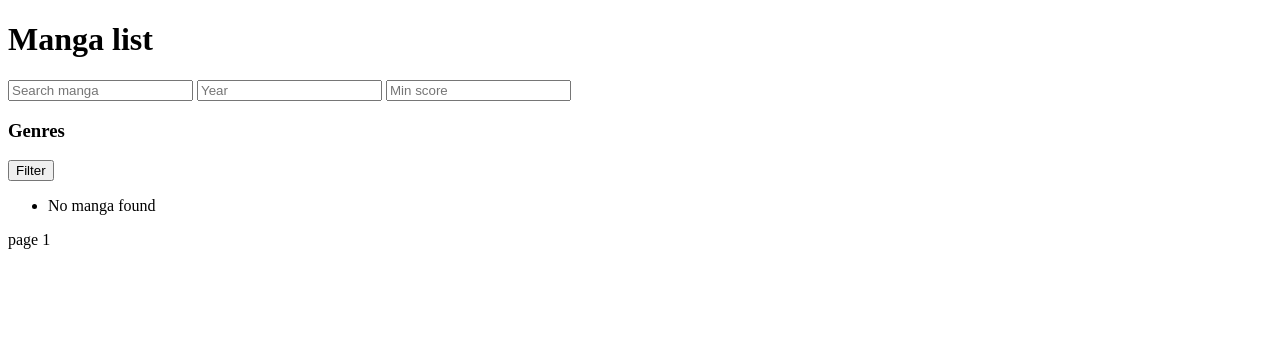
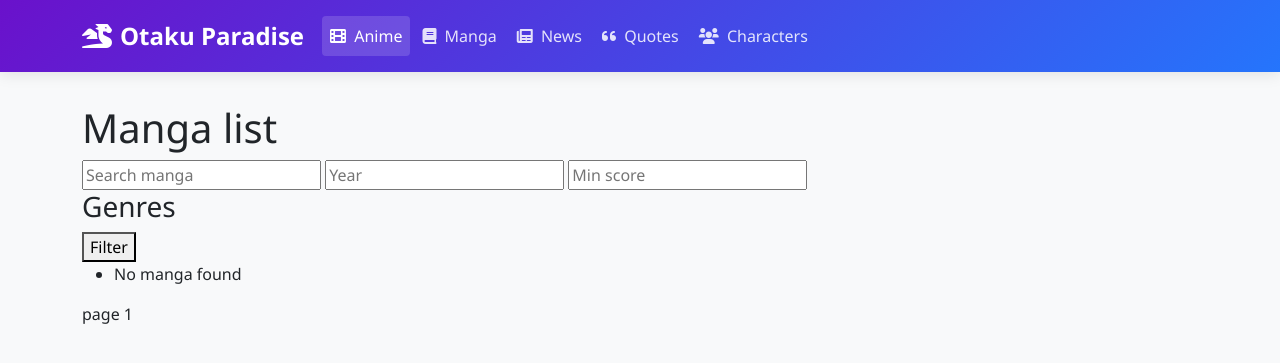
Before and after one commit to J0na555/OtakuParadise, a Django app: page /manga/ in a window 1280 px wide. Shown: the top 363 px of the page. Run offline with Django 5.2, Linux system fonts and the light colour scheme; data that the repository does not hold is empty.

Commit message:
added a base.html file with a navbar

```diff
--- a/characters/templates/characters/character_detail.html
+++ b/characters/templates/characters/character_detail.html
@@ -1,3 +1,7 @@
+{% extends "base.html" %}
+{% block title %} Anime - Otaku Paradise {% endblock %}
+
+{% block content %}
 <h1>{{ char.character.name }}</h1>
 <img src="{{ character.images.jpg.image_url }}" width="150" alt="{{ character.name}}">
 <h3>{{ character.name_kanji }} {{ character.name }}</h3>
@@ -24,3 +28,4 @@
 </ul>
 
 <a href="{% url 'characters:character_list' %}">Back</a>
+{% endblock %}
--- a/characters/templates/characters/character_list.html
+++ b/characters/templates/characters/character_list.html
@@ -1,3 +1,7 @@
+{% extends "base.html" %}
+{% block title %} Characters - Otaku Paradise {% endblock %}
+
+{% block content %}
 <h1>Anime Characters</h1>
 <form class="mb-4" method="get" >
     <input type="text" name="q" placeholder="Search..." value="{{ query }}">
@@ -56,3 +60,4 @@
         <a href="?page={{ page|add:"1" }}">Next</a>
     {% endif %}
 </div>
+{% endblock %}
--- a/manga/templates/manga/manga_list.html
+++ b/manga/templates/manga/manga_list.html
@@ -1,11 +1,7 @@
-<!DOCTYPE html>
-<html lang="en">
-<head>
-    <meta charset="UTF-8">
-    <meta name="viewport" content="width=device-width, initial-scale=1.0">
-    <title>manga-list</title>
-</head>
-<body>
+{% extends "base.html" %}
+{% block title %} Manga - Otaku Paradise {% endblock %}
+
+{% block content %}
     <h1>Manga list</h1>
 
     <form action="" method="get">
@@ -44,5 +40,4 @@
             <a href="?q={{ query }}{% for g in selected_genres %}&genres={{ g }}{% endfor %}&year={{ year }}&min_score={{ min_score }}&page={{ current_page|add:"1" }}">Next</a>
         {% endif %}
     </div>
-</body>
-</html>
+{% endblock %}
--- a/otakuparadise/settings.py
+++ b/otakuparadise/settings.py
@@ -43,7 +43,6 @@ INSTALLED_APPS = [
     'manga',
     'news',
     'quotes',
-    'waifus',
 ]
 
 MIDDLEWARE = [
@@ -61,7 +60,7 @@ ROOT_URLCONF = 'otakuparadise.urls'
 TEMPLATES = [
     {
         'BACKEND': 'django.template.backends.django.DjangoTemplates',
-        'DIRS': [],
+        'DIRS': [BASE_DIR/"templates"],
         'APP_DIRS': True,
         'OPTIONS': {
             'context_processors': [
@@ -122,6 +121,9 @@ USE_TZ = True
 # https://docs.djangoproject.com/en/5.2/howto/static-files/
 
 STATIC_URL = 'static/'
+STATICFILES_DIRS  = [
+    BASE_DIR/"static"
+]
 
 # Default primary key field type
 # https://docs.djangoproject.com/en/5.2/ref/settings/#default-auto-field
--- /dev/null
+++ b/static/css/styles.css
@@ -0,0 +1,51 @@
+        body {
+            background-color: #f8f9fa;
+            font-family: 'Segoe UI', Tahoma, Geneva, Verdana, sans-serif;
+            padding-top: 80px; /* Account for fixed navbar */
+        }
+        .navbar {
+            background: linear-gradient(135deg, #6a11cb 0%, #2575fc 100%);
+            box-shadow: 0 2px 15px rgba(0, 0, 0, 0.1);
+            padding: 0.8rem 1rem;
+        }
+        .navbar-brand {
+            font-weight: 700;
+            color: #fff !important;
+            font-size: 1.5rem;
+            display: flex;
+            align-items: center;
+        }
+        .nav-link {
+            color: rgba(255, 255, 255, 0.85) !important;
+            font-weight: 500;
+            transition: all 0.3s ease;
+            padding: 0.5rem 1rem;
+            border-radius: 4px;
+            margin: 0 2px;
+        }
+        .nav-link:hover {
+            color: #fff !important;
+            background-color: rgba(255, 255, 255, 0.1);
+            transform: translateY(-2px);
+        }
+        .nav-link.active {
+            background-color: rgba(255, 255, 255, 0.15);
+            color: #fff !important;
+        }
+        .navbar-toggler {
+            border: none;
+            color: white !important;
+            padding: 0.5rem;
+        }
+        .navbar-toggler:focus {
+            box-shadow: none;
+        }
+
+        @media (max-width: 992px) {
+            .navbar-nav {
+                padding: 10px 0;
+            }
+            .nav-link {
+                margin: 2px 0;
+            }
+        }
--- /dev/null
+++ b/templates/base.html
@@ -0,0 +1,52 @@
+{% load static %}
+<!DOCTYPE html>
+<html lang="en">
+<head>
+    <meta charset="UTF-8">
+    <meta name="viewport" content="width=device-width, initial-scale=1.0">
+    <title>{% block title %} Otaku Paradise {% endblock %}</title>
+    <link href="https://cdn.jsdelivr.net/npm/bootstrap@5.3.3/dist/css/bootstrap.min.css" rel="stylesheet">
+    <link rel="stylesheet" href="https://cdnjs.cloudflare.com/ajax/libs/font-awesome/6.0.0/css/all.min.css">
+    <link rel="stylesheet" href="{% static 'css/styles.css' %}">
+    <link rel="icon" type="image/jpeg" href="{% static 'img/favicon.jpg' %}">
+</head>
+<body>
+    <nav class="navbar navbar-expand-lg navbar-dark fixed-top">
+        <div class="container">
+            <a class="navbar-brand" href="#">
+                <i class="fas fa-dragon me-2"></i>Otaku Paradise
+            </a>
+            <button class="navbar-toggler" type="button" data-bs-toggle="collapse" data-bs-target="#navbarContent" aria-controls="navbarContent" aria-expanded="false" aria-label="Toggle navigation">
+                <span class="navbar-toggler-icon"></span>
+            </button>
+
+            <div class="collapse navbar-collapse" id="navbarContent">
+                <ul class="navbar-nav me-auto mb-2 mb-lg-0">
+                    <li class="nav-item">
+                        <a class="nav-link active" href="#"><i class="fas fa-film me-1"></i> Anime</a>
+                    </li>
+                    <li class="nav-item">
+                        <a class="nav-link" href="#"><i class="fas fa-book me-1"></i> Manga</a>
+                    </li>
+                    <li class="nav-item">
+                        <a class="nav-link" href="#"><i class="fas fa-newspaper me-1"></i> News</a>
+                    </li>
+                    <li class="nav-item">
+                        <a class="nav-link" href="#"><i class="fas fa-quote-left me-1"></i> Quotes</a>
+                    </li>
+                    <li class="nav-item">
+                        <a class="nav-link" href="#"><i class="fas fa-users me-1"></i> Characters</a>
+                    </li>
+                </ul>
+            </div>
+        </div>
+    </nav>
+
+    <div class="container mt-4">
+        {% block content %}
+        {% endblock %}
+    </div>
+
+   <script src="https://cdn.jsdelivr.net/npm/@popperjs/core@2.11.6/dist/umd/popper.min.js"></script>
+<script src="https://cdn.jsdelivr.net/npm/bootstrap@5.3.0-alpha1/dist/js/bootstrap.min.js"></script></body>
+</html>
```
Also changed, not shown: animes/templates/animes/anime_list.html (+6 -13 lines), news/templates/news/news_page.html (+5 -10 lines), static/img/favicon.jpg (added).
